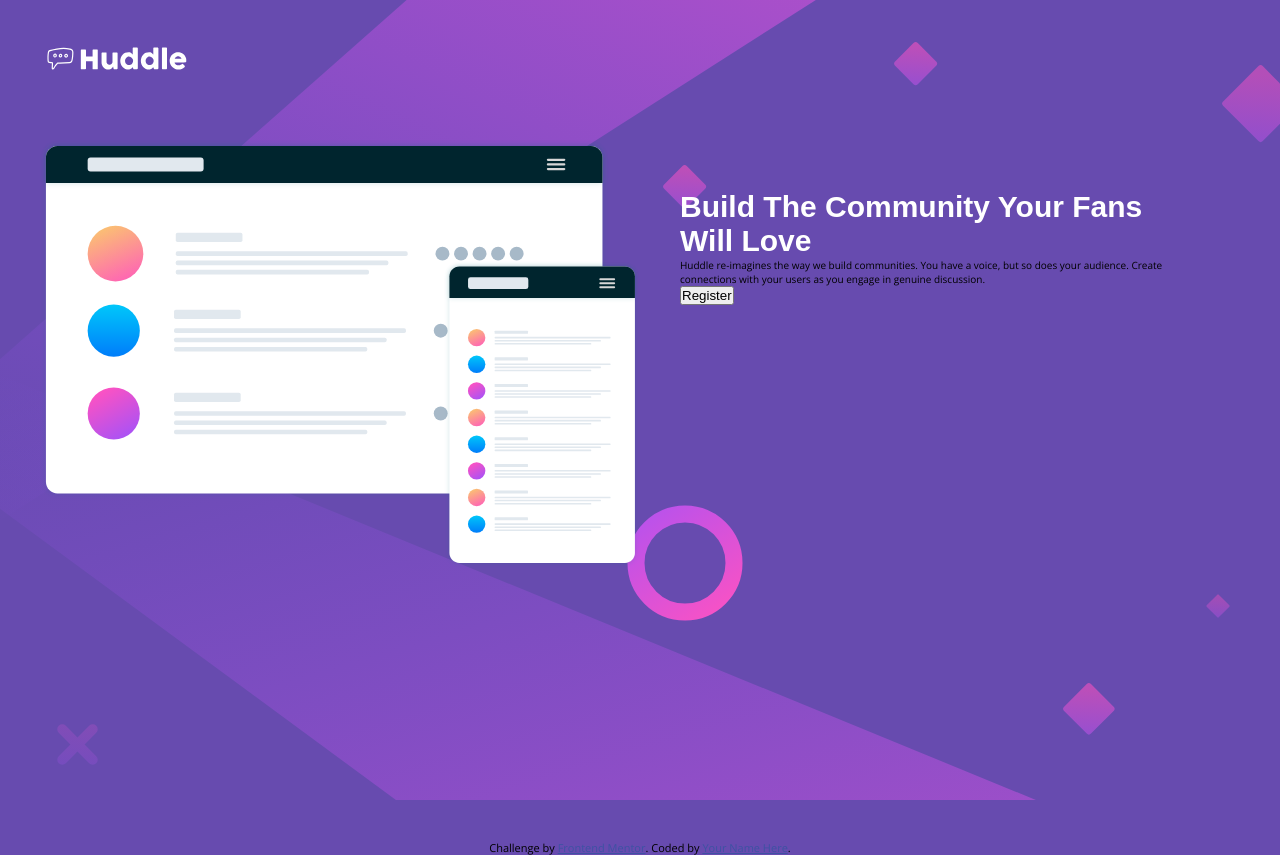
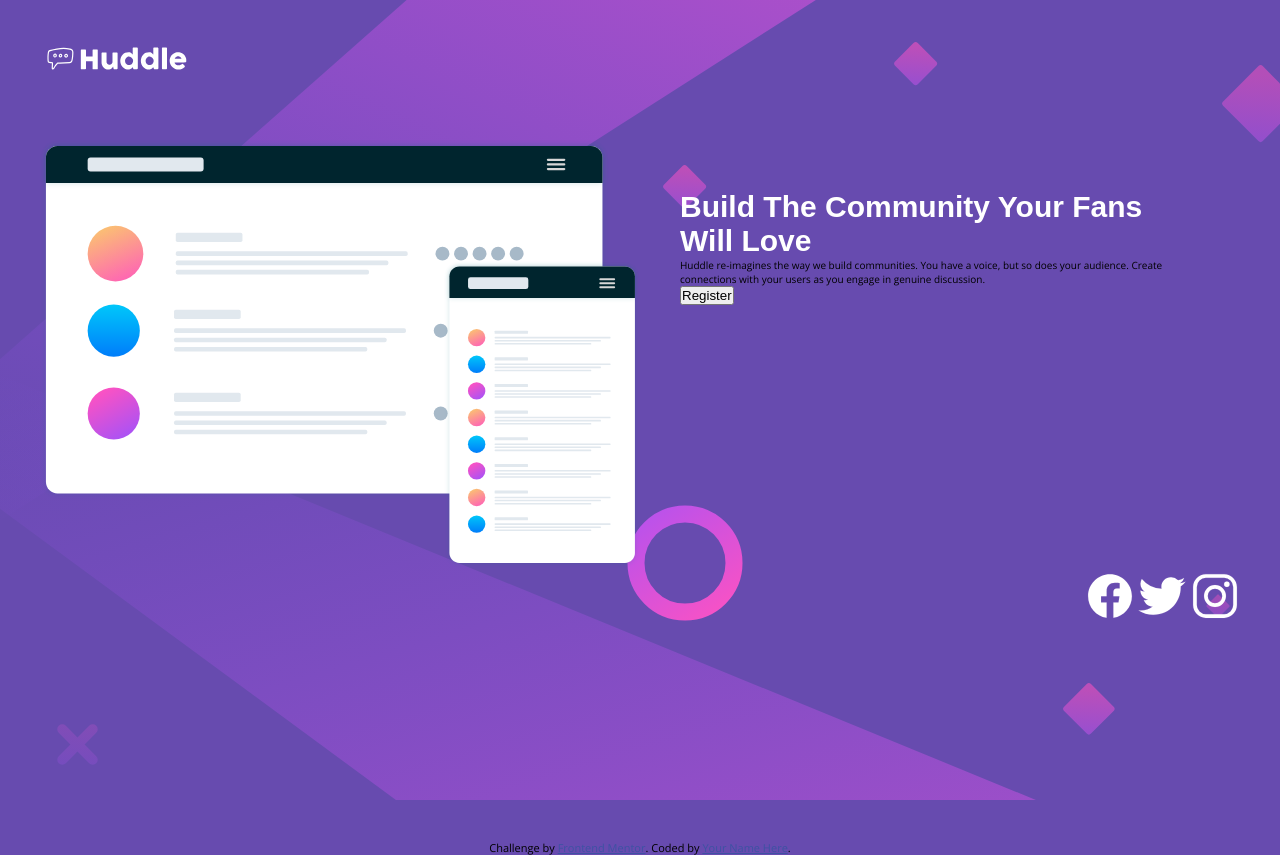
Before and after one commit to abe-m1/huddle-landing-page, a website: page index.html in a window 1280 px wide. Drawn offline with nearby package versions, Linux system fonts and the light colour scheme.

Commit message:
add in  Ionicons

```diff
--- a/index.html
+++ b/index.html
@@ -38,6 +38,11 @@
           <button>Register</button>
         </div>
       </section>
+      <div class="social">
+        <ion-icon name="logo-facebook"></ion-icon>
+        <ion-icon name="logo-twitter"></ion-icon>
+        <ion-icon name="logo-instagram"></ion-icon>
+      </div>
     </main>
 
     <footer>
@@ -49,4 +54,5 @@
       </p>
     </footer>
   </body>
+  <script src="https://unpkg.com/ionicons@5.1.2/dist/ionicons.js"></script>
 </html>
--- a/scss/main.scss
+++ b/scss/main.scss
@@ -53,6 +53,14 @@ header {
   width: 15rem;
 }
 
+.social {
+  align-self: flex-end;
+}
+
+ion-icon {
+  font-size: 50px;
+  color: #fff;
+}
 .container {
   display: flex;
   flex-direction: column;
```
Also changed, not shown: css/style.css.
